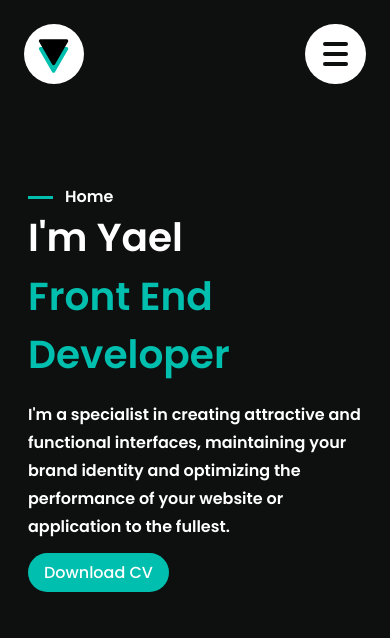
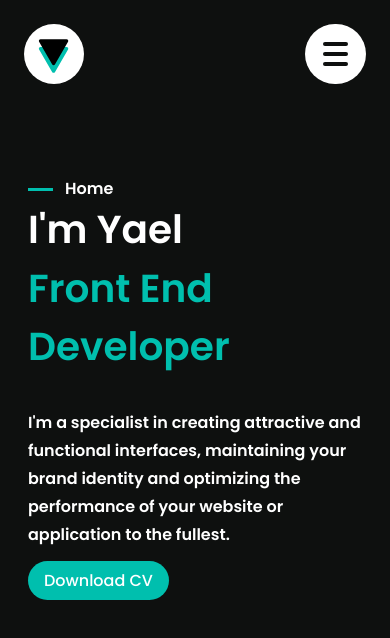
Before and after one commit to yayuwu/actual-portfolio, a Next.js app: page / in a window 390 px wide. Shown: the top 638 px of the page. Built offline with nearby package versions, Linux system fonts and the light colour scheme.

Commit message:
Responsive details

```diff
--- a/src/app/page.jsx
+++ b/src/app/page.jsx
@@ -12,7 +12,7 @@ const Home = () => {
             <p className='text-base md:text-xl ms-3'>Home</p>
           </div>
         <h1 className='text-4xl xl:text-6xl 2xl:text-6xl'>I&apos;m Yael <span className='block text-colorGreen'>Front End Developer</span> </h1>
-        <p className='text-base xl:text-xl lg:w-[400px] xl:w-[700px] my-4 mb-5 2xl:mb-8 leading-7 xl:leading-9 font-semibold'>I&apos;m a specialist in creating attractive and functional interfaces, maintaining your brand identity and optimizing the performance of your website or application to the fullest.</p>
+        <p className='text-base xl:text-xl lg:w-[400px] xl:w-[700px] my-4 mt-8 xl:mt-4 mb-5 2xl:mb-8 leading-7 xl:leading-9 font-semibold'>I&apos;m a specialist in creating attractive and functional interfaces, maintaining your brand identity and optimizing the performance of your website or application to the fullest.</p>
         <GreenBtn href='https://drive.google.com/file/d/10e2K19HFqRnW2gFroZIlcEBr_aWTpCJG/view?usp=drive_link'>Download CV</GreenBtn>
       </section>
       <section className='hidden lg:block 3xl:me-36'>
--- a/src/app/ui/globals.css
+++ b/src/app/ui/globals.css
@@ -1,10 +1,6 @@
 @tailwind base;
 @tailwind components;
 @tailwind utilities;
-
-::-webkit-scrollbar {
-  color: #00BFAE;
-}
 
 body {
     background-color: #0E100F;
```
